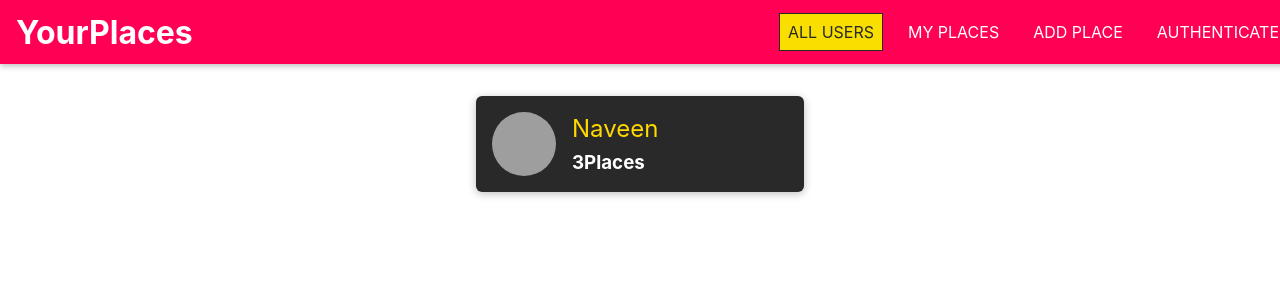
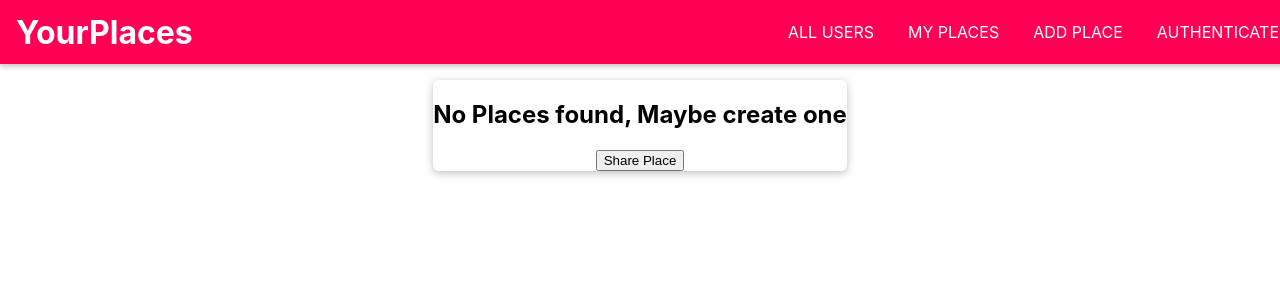
Before and after one commit to naveenkumarkg/ReactPhotoApp, a React (Create React App) app: page /1/places in a window 1280 px wide. Before the commit this address led to /. Shown: the top 300 px of the page. Built offline with nearby package versions, Linux system fonts and the light colour scheme; grey boxes are pictures that could not be loaded.

Commit message:
adding the places with List

```diff
--- a/src/App.js
+++ b/src/App.js
@@ -11,6 +11,7 @@ import MainNavigation from "./shared/Components/Navigation/MainNavigation";
 
 import User from "./user/pages/Users";
 import NewPlaces from "./places/pages/newPlaces";
+import UserPlaces from './places/pages/UserPlaces';
 
 const App = () => {
   return (
@@ -24,6 +25,9 @@ const App = () => {
           <Route path="/places/new" exact>
             <NewPlaces />
           </Route>
+          <Route path="/:userId/places" exact>
+            <UserPlaces />
+          </Route>
           {/* <Route path="/" component={User} /> */}
           <Redirect to="/" />
         </Switch>
--- /dev/null
+++ b/src/places/components/PlaceItem.css
@@ -0,0 +1,60 @@
+.place-item {
+  margin: 1rem 0;
+}
+
+.place-item__content {
+  padding: 0;
+}
+
+.place-item__info {
+  padding: 1rem;
+  text-align: center;
+}
+
+.place-item__image {
+  width: 100%;
+  height: 12.5rem;
+  margin-right: 1.5rem;
+}
+
+.place-item__image img {
+  width: 100%;
+  height: 100%;
+  object-fit: cover;
+}
+
+.place-item__info h2,
+.place-item__info h3,
+.place-item__info p {
+  margin: 0 0 0.5rem 0;
+}
+
+.place-item__actions {
+  padding: 1rem;
+  text-align: center;
+  border-top: 1px solid #ccc;
+}
+
+.place-item__modal-content {
+  padding: 0;
+}
+
+.place-item__modal-actions {
+  text-align: right;
+}
+
+.place-item__actions button,
+.place-item__actions a {
+  margin: 0.5rem;
+}
+
+.map-container {
+  height: 15rem;
+  width: 100%;
+}
+
+@media (min-width: 768px) {
+  .place-item__image {
+    height: 20rem;
+  }
+}
--- /dev/null
+++ b/src/places/components/PlaceItem.js
@@ -0,0 +1,29 @@
+import React from "react";
+import Card from "./../../shared/UIElements/Card/Card";
+import "./PlaceItem.css";
+
+const PlaceItem = props => {
+    // console.log(props) Receiving the Props from the parent component PlaceList
+  return (
+    <li className="place-item">
+      <Card className="place-item__content">
+        <div className="place-item__image">
+          <img src={props.image} alt={props.title} />
+        </div>
+        <div className="place-item__info">
+          <h2>{props.title}</h2>
+          <h3>{props.address}</h3>
+          <p>{props.description}</p>
+        </div>
+
+        <div className="place-item__actions">
+          <button>View on Map</button>
+          <button>Edit</button>
+          <button>Delete</button>
+        </div>
+      </Card>
+    </li>
+  );
+};
+
+export default PlaceItem;
--- /dev/null
+++ b/src/places/components/PlaceList.css
@@ -0,0 +1,7 @@
+.place-list {
+  list-style: none;
+  margin: 1rem auto;
+  padding: 0;
+  width: 90%;
+  max-width: 40rem;
+}
--- /dev/null
+++ b/src/places/components/PlaceList.js
@@ -0,0 +1,37 @@
+import React from 'react';
+import './PlaceList.css';
+
+import PlaceItem from './PlaceItem';
+import Card from './../../shared/UIElements/Card/Card';
+
+
+const PlaceList = (props)=>{
+if(props.items.length === 0){
+    return (
+    <div className="place-list center">
+        <Card>
+            <h2>No Places found, Maybe create one</h2>
+            <button>Share Place</button>
+        </Card>
+    </div>
+    );
+}
+
+return <ul className="place-list">
+{props.items.map(place => (
+<PlaceItem
+    key={place.id}
+    id={place.id}
+    image={place.imageUrl}
+    title={place.title}
+    description={place.description}
+    address={place.address}
+    creatorId={place.creator}
+    coordinates={place.location}
+/>
+
+))}
+</ul>
+}
+
+export default PlaceList;
--- /dev/null
+++ b/src/places/pages/UserPlaces.js
@@ -0,0 +1,38 @@
+import React from 'react';
+import {useParams} from 'react-router-dom';
+
+import PlaceList from '../components/PlaceList';
+
+
+const dummyPlaces = [{
+    id:'p1',
+    title:'Empire State Building',
+    description:'Best Place on Earth',
+    imageUrl:'http://upload.wikimedia.org/wikipedia/commons/thumb/1/10/Empire_State_Building_%28aerial_view%29.jpg/375px-Empire_State_Building_%28aerial_view%29.jpg',
+    address:'350 Fifth Avenue Manhattan, New York 10118',
+    location:{
+        lat:'404454.36',
+        log:'73590836'
+    },
+    creator:'u1'
+},
+{
+    id:'p2',
+    title:'Empire State Building',
+    description:'Best Place on Earth',
+    imageUrl:'https://upload.wikimedia.org/wikipedia/commons/thumb/1/10/Empire_State_Building_%28aerial_view%29.jpg/375px-Empire_State_Building_%28aerial_view%29.jpg',
+    address:'350 Fifth Avenue Manhattan, New York 10118',
+    location:{
+        lat:'404454.36',
+        log:'73590836'
+    },
+    creator:'u2'
+}]
+
+const UserPlaces = ()=>{
+    const userId = useParams().userId;
+    const loadedPalces = dummyPlaces.filter(place => place.creator === userId)
+    return <PlaceList items ={loadedPalces} />
+}
+
+export default UserPlaces;
--- a/src/shared/Components/Navigation/NavLinks.js
+++ b/src/shared/Components/Navigation/NavLinks.js
@@ -9,7 +9,7 @@ const NavLinks = props => {
       <NavLink to="/" exact>ALL USERS</NavLink>
     </li>
     <li>
-      <NavLink to="/u1/places">MY PLACES</NavLink>
+      <NavLink to="/u2/places">MY PLACES</NavLink>
     </li>
     <li>
       <NavLink to="/places/new">ADD PLACE</NavLink>
--- a/src/user/components/userItem.js
+++ b/src/user/components/userItem.js
@@ -5,6 +5,7 @@ import Card from './../../shared/UIElements/Card/Card';
 import {Link} from 'react-router-dom';
 
 const UserItem = (props)=>{
+    console.log(props)
     return (
         <li className="user-item">
             <Card className="user-item__content">
--- a/src/user/components/userList.js
+++ b/src/user/components/userList.js
@@ -23,6 +23,7 @@ const UserList = (props) => {
       {props.items.map(user => (
         <UserItem
         key={user.id}
+        id={user.id}
         name={user.name}
         image={user.image}
         places={user.places} />
```
